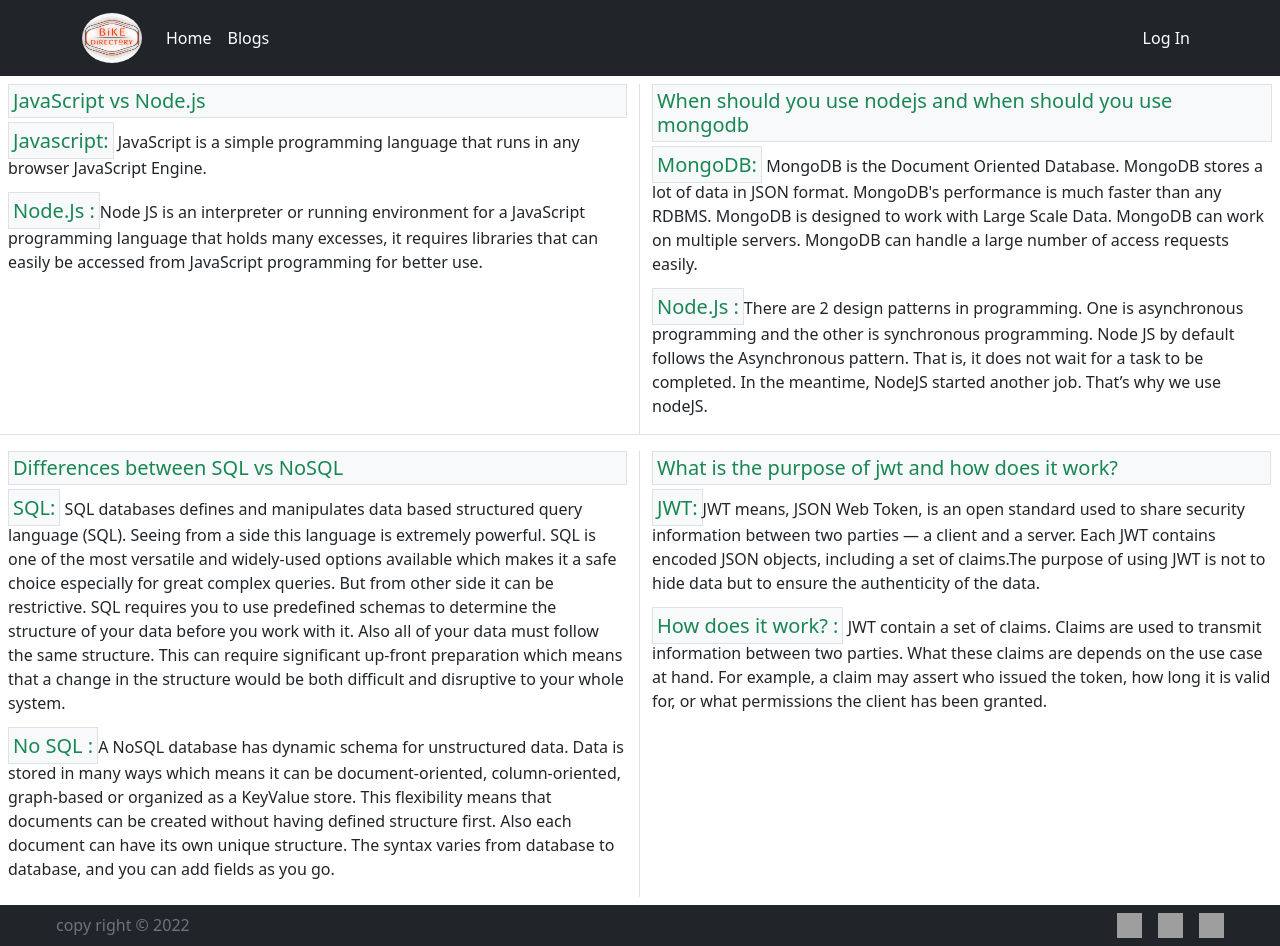
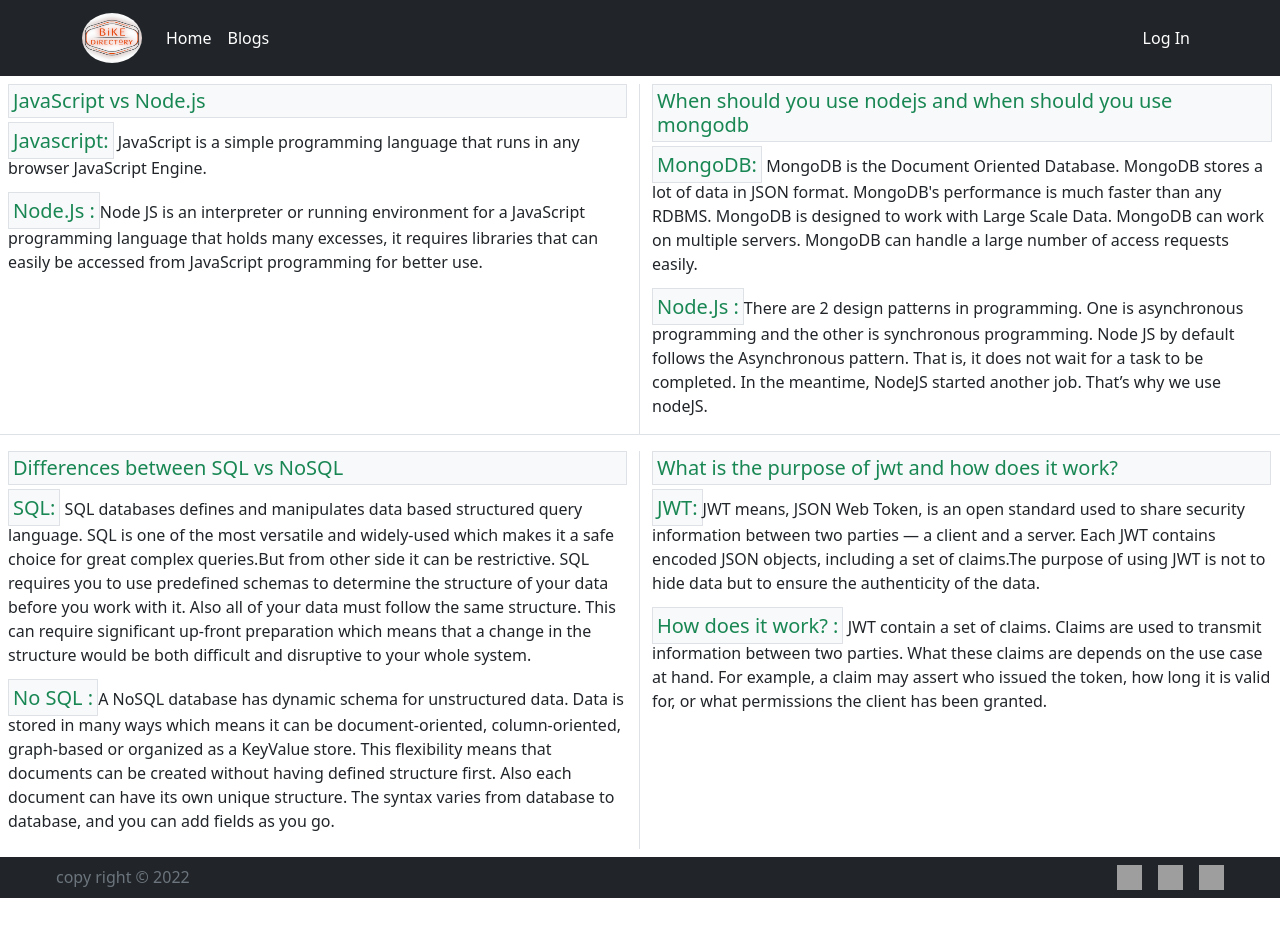
Before and after one commit to SouravBiswas238/warehouse-management-client-side, a React (Create React App) app: page /blogs in a window 1280 px wide. After the commit the page ends 898 px from the top, so only its background shows below. Built offline with nearby package versions, Linux system fonts and the light colour scheme; no server answers; grey boxes are pictures that could not be loaded.

Commit message:
blogs question edited

```diff
--- a/src/Components/Blogs/Blogs.js
+++ b/src/Components/Blogs/Blogs.js
@@ -22,7 +22,7 @@ const Blogs = () => {
             <div className='row'>
                 <div className='col-md-6 border-end'>
                     <h5 className='text-success fs-5 bg-light border p-1'>Differences between SQL vs NoSQL</h5>
-                    <p> <span className='text-success fs-5 bg-light border p-1'>SQL:</span> SQL databases defines and manipulates data based structured query language (SQL). Seeing from a side this language is extremely powerful. SQL is one of the most versatile and widely-used options available which makes it a safe choice especially for great complex queries. But from other side it can be restrictive. SQL requires you to use predefined schemas to determine the structure of your data before you work with it. Also all of your data must follow the same structure. This can require significant up-front preparation which means that a change in the structure would be both difficult and disruptive to your whole system. </p>
+                    <p> <span className='text-success fs-5 bg-light border p-1'>SQL:</span> SQL databases defines and manipulates data based structured query language.  SQL is one of the most versatile and widely-used  which makes it a safe choice for great complex queries.But from other side it can be restrictive. SQL requires you to use predefined schemas to determine the structure of your data before you work with it. Also all of your data must follow the same structure. This can require significant up-front preparation which means that a change in the structure would be both difficult and disruptive to your whole system. </p>
                     <p><span className='text-success fs-5 bg-light border p-1'>No SQL :</span>A NoSQL database has dynamic schema for unstructured data. Data is stored in many ways which means it can be document-oriented, column-oriented, graph-based or organized as a KeyValue store. This flexibility means that documents can be created without having defined structure first. Also each document can have its own unique structure. The syntax varies from database to database, and you can add fields as you go.</p>
 
                 </div>
```
